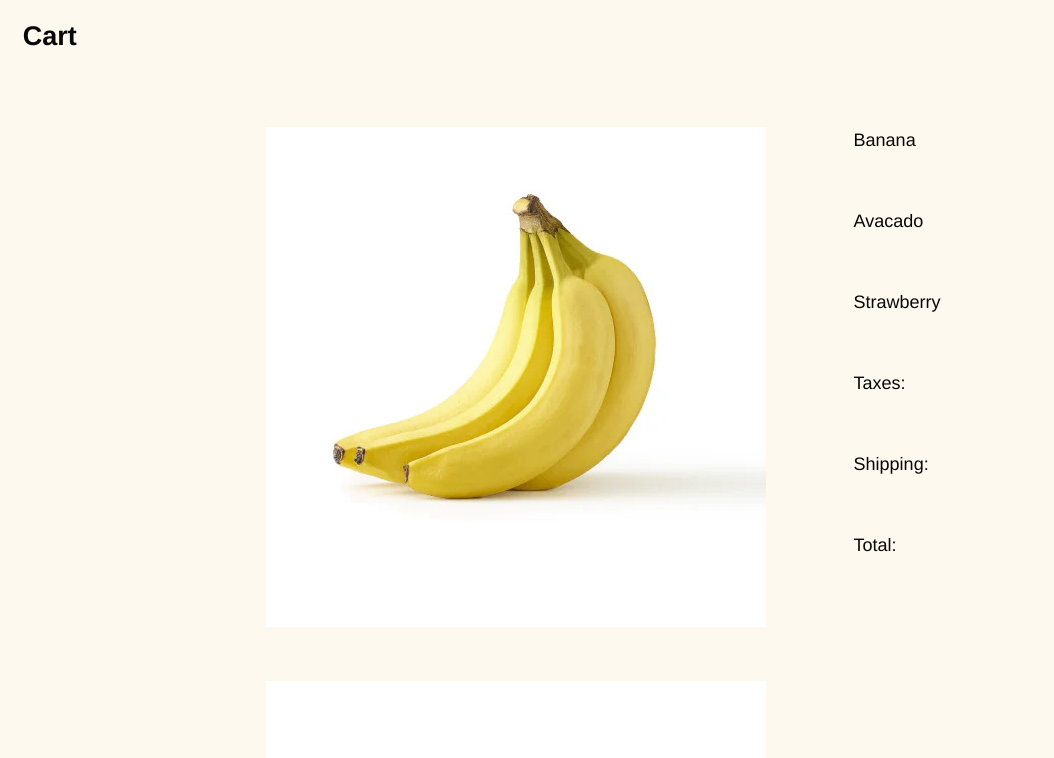
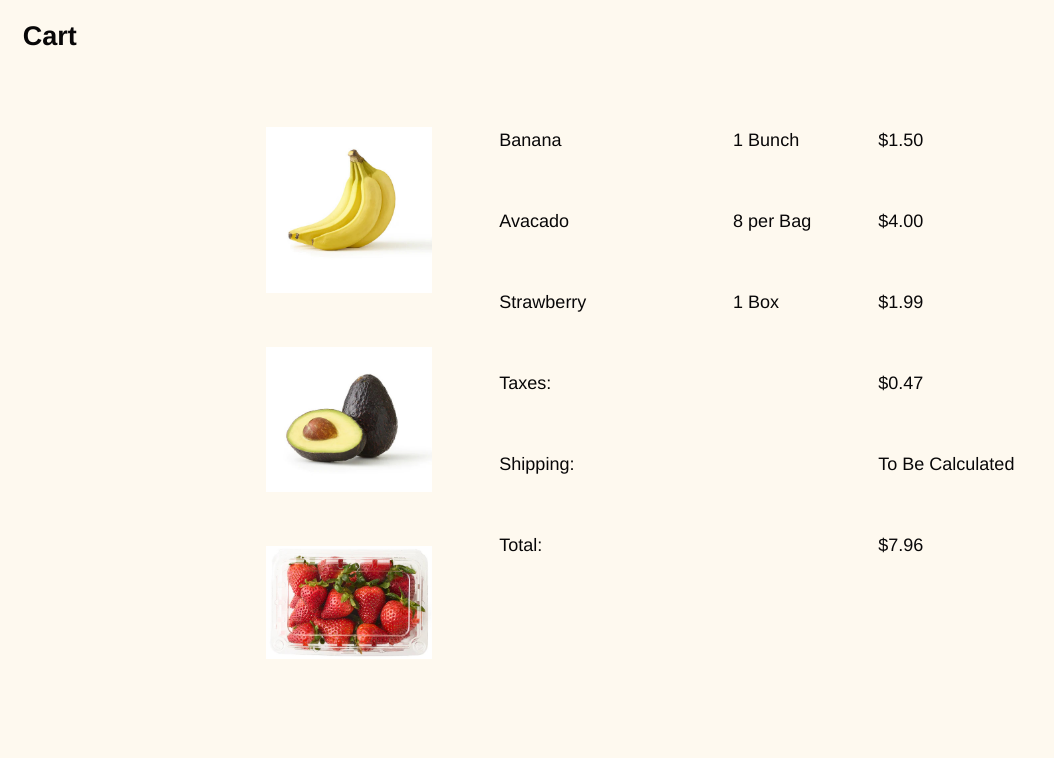
Before and after one commit to pparagonn/itmd362-project-1, a plain HTML site: page index.html in a window 1280 px wide. Shown: the top 758 px of the page, without its empty margins (0-1054 px from the left). Drawn offline with Linux system fonts and the light colour scheme.

Commit message:
Correct styling for lists

```diff
--- a/assets/css/screen.css
+++ b/assets/css/screen.css
@@ -44,25 +44,25 @@ ul {
 .cart {
   display: grid;
   grid-template-rows: auto;
-  grid-template-columns: 3fr 1fr;
+  grid-template-columns: 2fr 2fr;
   grid-gap: 1.125em; /* 18 / 16 = 1.125 */
   gap: 2.665em; /* 42.635 / 16 = 2.665 */
 }
 
-table {
-  border: 1px solid;
+#picture-list {
+  grid-column: 1;
 }
 
-th,
-td {
-  padding: 0.844em; /* 13.503 / 16 = 0.844 */
-  vertical-align: middle;
-  text-align: left;
+#item-list {
+  grid-column: 2;
 }
 
-td img {
-  max-width: 100%; /* 42.635 / 16 = 2.665 */
-  max-height: auto;
+#quantity-list {
+  grid-column: 3;
+}
+
+#total-list {
+  grid-column: 4;
 }
 
 .image {
@@ -71,7 +71,7 @@ td img {
 .fruit-image img {
   max-width: 100%;
   height: auto;
-  display: block;
+  display: grid;
 }
 
 main {
@@ -87,3 +87,7 @@ main {
     padding-right: 20%;
   }
 }
+
+@media screen and (min-width: 760px) {
+
+}
```
